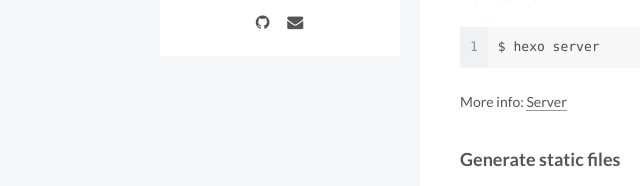
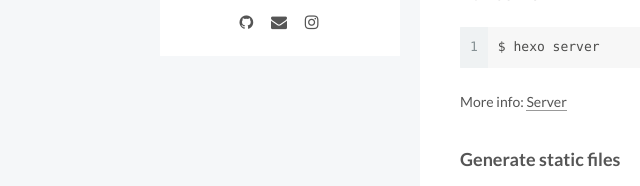
Before and after one commit to TOLUNGKIT/TOLUNGKIT.github.io, a plain HTML site: page 2019/09/21/hello-world/index.html in a window 1280 px wide. Both pictures are taken after a click on the item "站点概览". Shown: the part 535-721 px from the top of the page, 0-640 px from the left. Drawn offline with Linux system fonts and the light colour scheme; a web font is replaced by a local one.

Commit message:
Site updated: 2019-09-22 00:20:25

```diff
--- a/2019/09/21/hello-world/index.html
+++ b/2019/09/21/hello-world/index.html
@@ -485,6 +485,12 @@
                         <i class="fa fa-fw fa-envelope"></i></a>
                   </span>
 
+                  <span class="links-of-author-item">
+                    <a href="https://instagram.com/xxtolung_kkit" target="_blank" title="Instagram">
+
+                        <i class="fa fa-fw fa-instagram"></i></a>
+                  </span>
+
             </div>
 
 
--- a/css/main.css
+++ b/css/main.css
@@ -1823,7 +1823,7 @@ pre .javascript .function {
   width: 4px;
   height: 4px;
   border-radius: 50%;
-  background: #ff0074;
+  background: #e8c853;
 }
 .links-of-blogroll {
   font-size: 13px;
```
Also changed, not shown: 2019/09/21/text-my-site/index.html (+6 -0 lines), archives/2019/09/index.html (+6 -0 lines), archives/2019/index.html (+6 -0 lines), archives/index.html (+6 -0 lines), index.html (+6 -0 lines).
